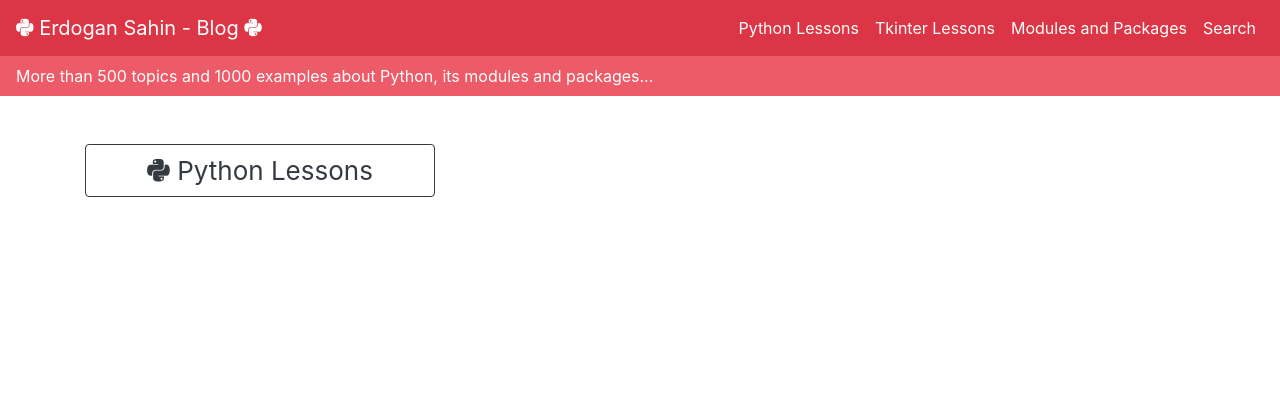
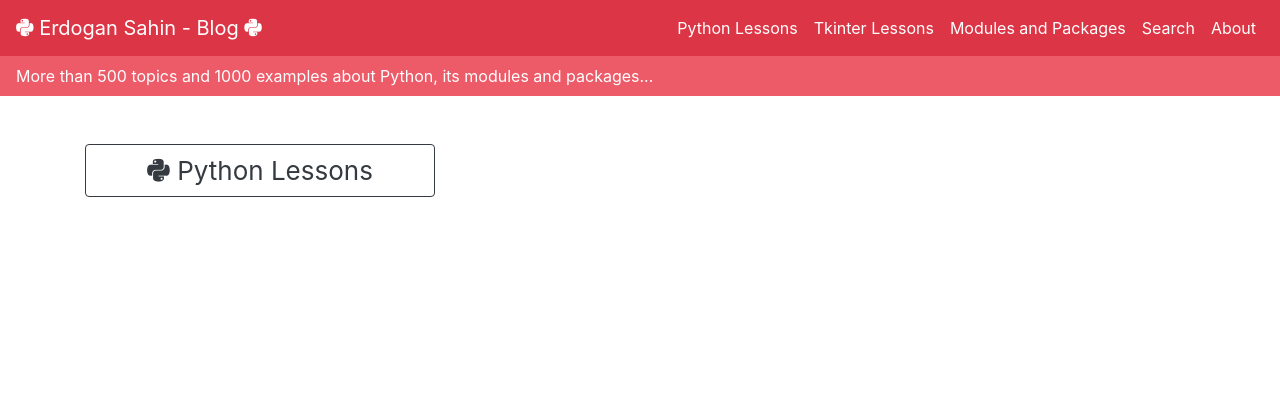
Before and after one commit to kopuskopecik/portfolio-blog, a Django app: page /en/python/ in a window 1280 px wide. Shown: the top 420 px of the page. Run offline with Django 3.2, Linux system fonts and the light colour scheme; data that the repository does not hold is empty; some libraries are stand-ins or nearby versions.

Commit message:
add about to python blog

```diff
--- a/backend/templates/ingilizce/navbar.html
+++ b/backend/templates/ingilizce/navbar.html
@@ -22,6 +22,9 @@
 	  <li class="nav-item active">
         <a class="nav-link" href="{% url 'ingilizce:ara' %}">Search</a>
       </li>
+      <li class="nav-item active">
+        <a class="nav-link" href="https://me.erdogansahin.net/">About</a>
+      </li>
 	  {% if user.is_superuser %}
 	  <li class="nav-item active">
         <a class="nav-link" href="{% url 'ingilizce:create' %}">Add Lesson</a>
--- a/backend/templates/navbar.html
+++ b/backend/templates/navbar.html
@@ -25,6 +25,9 @@
 	  <li class="nav-item active">
         <a class="nav-link" href="{% url 'tur:ara' %}">Ara</a>
       </li>
+      <li class="nav-item active">
+        <a class="nav-link" href="https://me.erdogansahin.net/">Hakkimda</a>
+      </li>
 	  {% if user.is_superuser %}
 	  <li class="nav-item active">
         <a class="nav-link" href="{% url 'tur:create' %}">Ders Oluştur</a>
```
